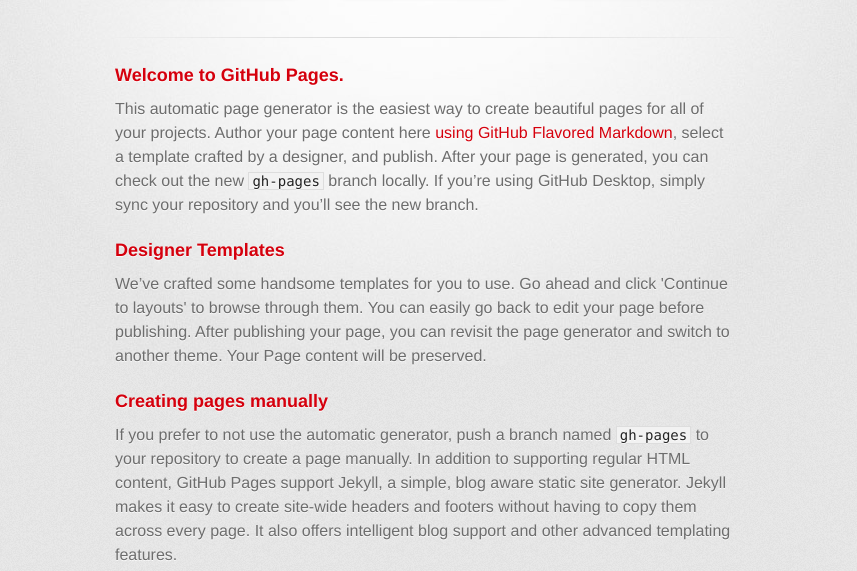
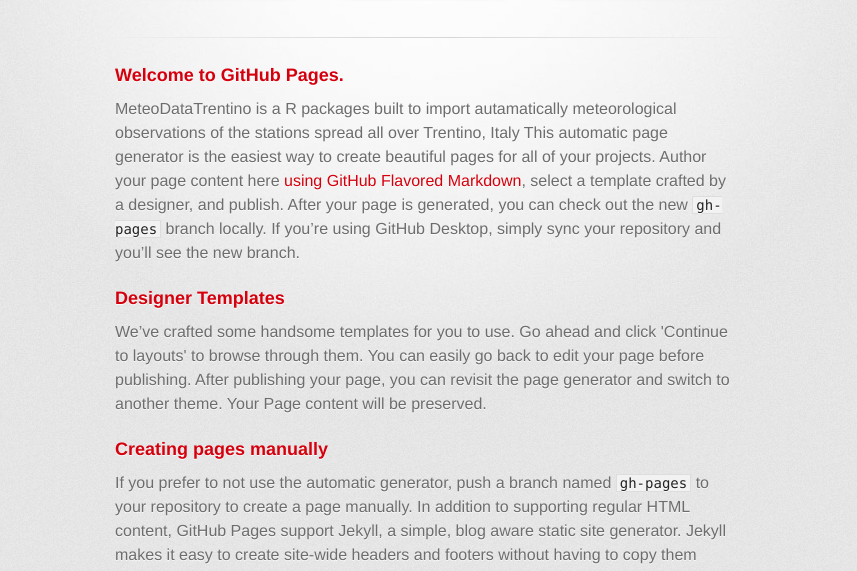
Before and after one commit to ecor/MeteoDataTrentino, a plain HTML site: page index.html in a window 1280 px wide. Shown: the part 209-780 px from the top of the page, without its empty margins (215-1072 px from the left). Drawn offline with Linux system fonts and the light colour scheme; a web font is replaced by a local one.

Commit message:
first commit

```diff
--- a/index.html
+++ b/index.html
@@ -34,7 +34,7 @@
           <h3>
 <a id="welcome-to-github-pages" class="anchor" href="#welcome-to-github-pages" aria-hidden="true"><span aria-hidden="true" class="octicon octicon-link"></span></a>Welcome to GitHub Pages.</h3>
 
-<p>This automatic page generator is the easiest way to create beautiful pages for all of your projects. Author your page content here <a href="https://guides.github.com/features/mastering-markdown/">using GitHub Flavored Markdown</a>, select a template crafted by a designer, and publish. After your page is generated, you can check out the new <code>gh-pages</code> branch locally. If you’re using GitHub Desktop, simply sync your repository and you’ll see the new branch.</p>
+<p>MeteoDataTrentino is a R packages built to import autamatically meteorological observations of the stations spread all over Trentino, Italy This automatic page generator is the easiest way to create beautiful pages for all of your projects. Author your page content here <a href="https://guides.github.com/features/mastering-markdown/">using GitHub Flavored Markdown</a>, select a template crafted by a designer, and publish. After your page is generated, you can check out the new <code>gh-pages</code> branch locally. If you’re using GitHub Desktop, simply sync your repository and you’ll see the new branch.</p>
 
 <h3>
 <a id="designer-templates" class="anchor" href="#designer-templates" aria-hidden="true"><span aria-hidden="true" class="octicon octicon-link"></span></a>Designer Templates</h3>
```
